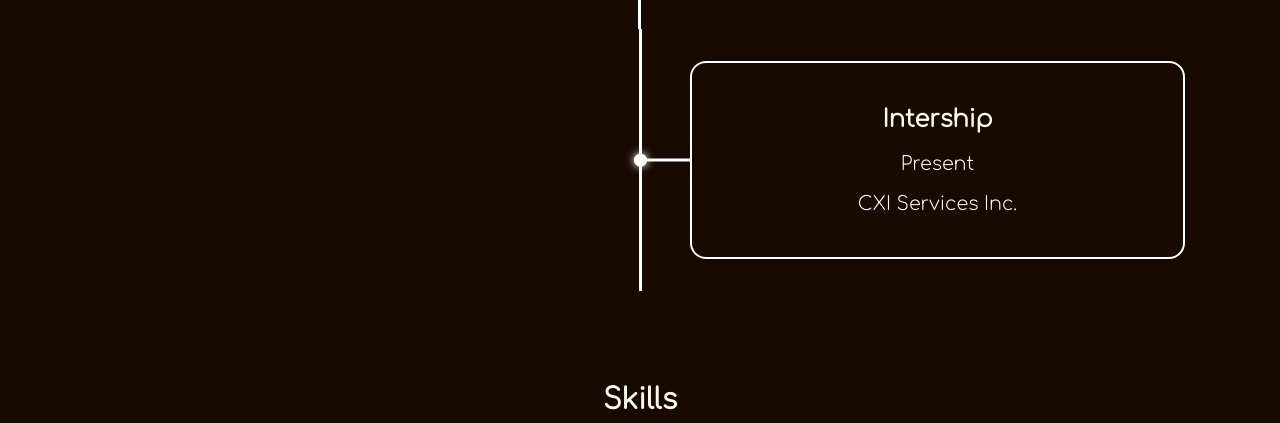
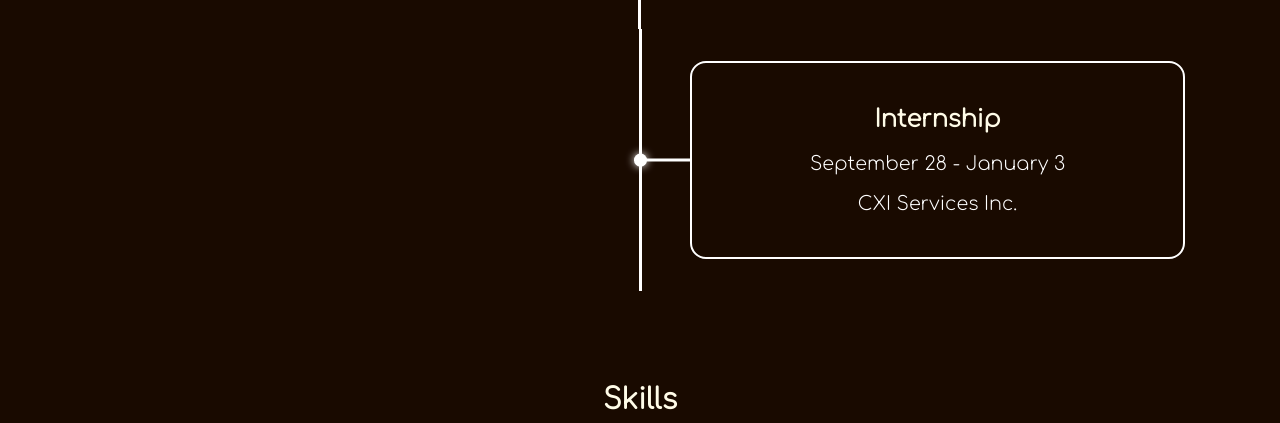
Before and after one commit to nevarwin/Raven-Portfolio, a plain HTML site: page index.html in a window 1280 px wide. Shown: the part 1585-2008 px from the top of the page. Drawn offline with Linux system fonts and the light colour scheme; a web font is replaced by a local one.

Commit message:
added date

```diff
--- a/index.html
+++ b/index.html
@@ -66,8 +66,8 @@
           </div>
           <div class="checkpoint">
             <div>
-              <h2>Intership</h2>
-              <p>Present</p>
+              <h2>Internship</h2>
+              <p>September 28 - January 3</p>
               <p>CXI Services Inc.</p>
             </div>
           </div>
```
